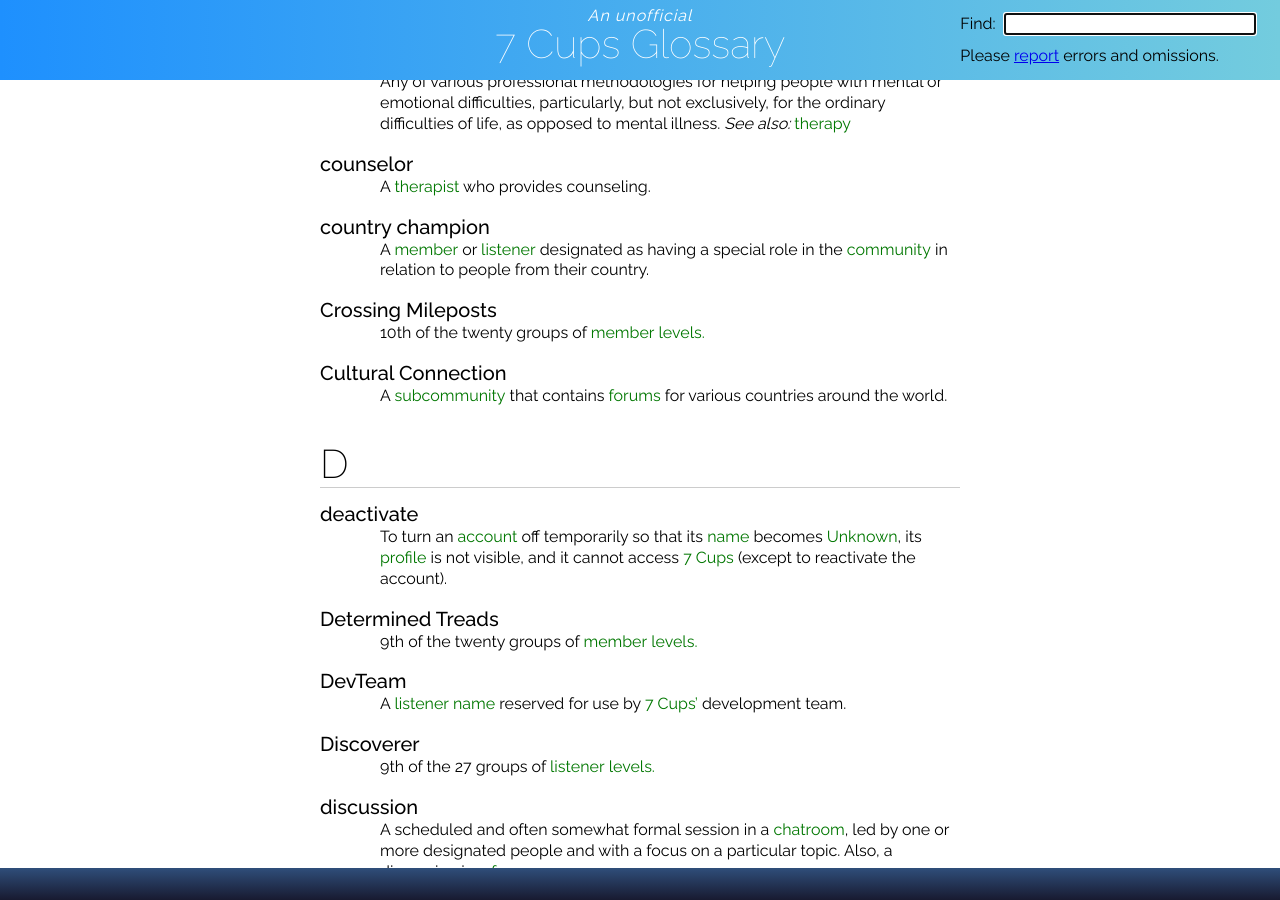
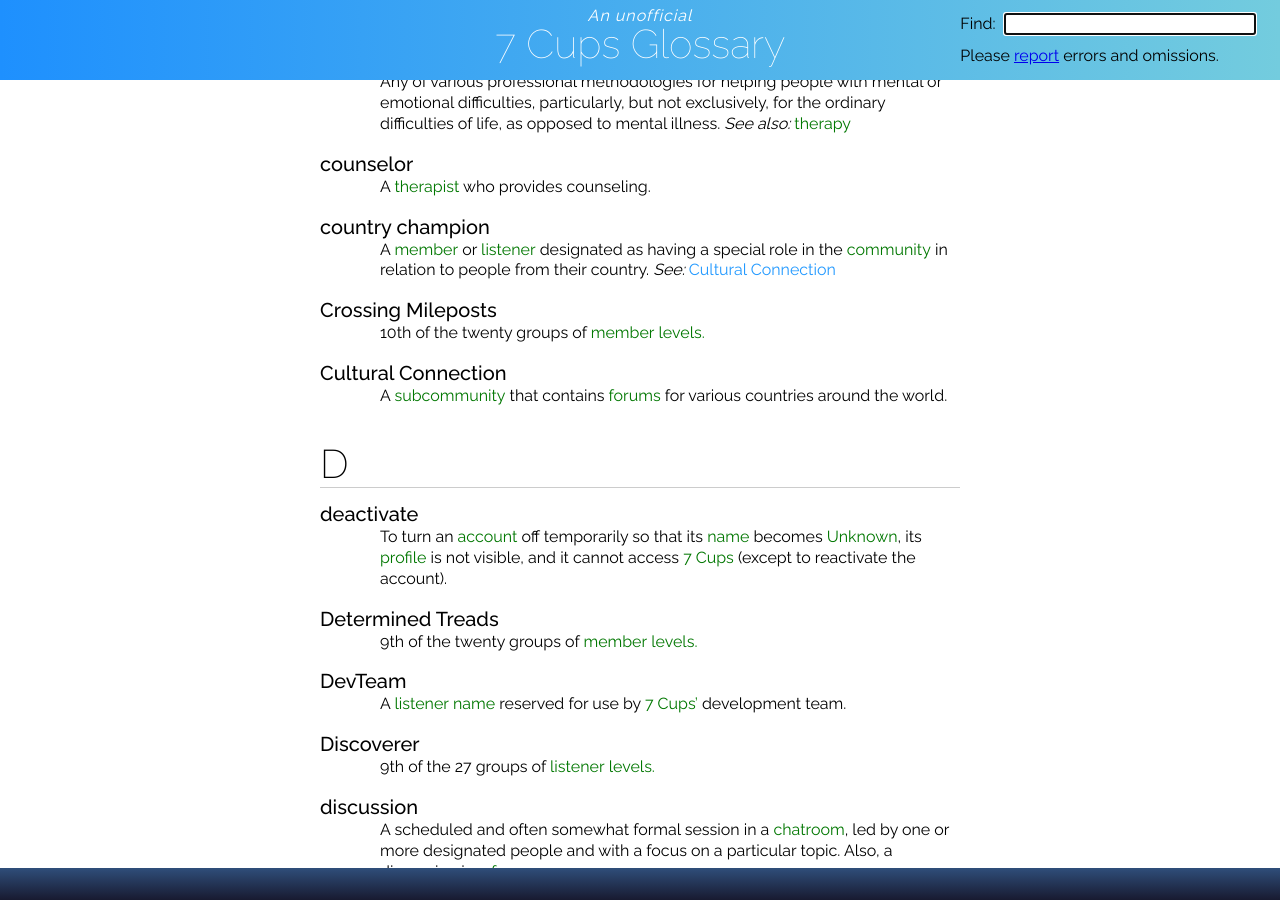
Before and after one commit to RarelyCharlie/rarelycharlie.github.io, a Jekyll site: the page built from glossary.md, in a window 1280 px wide and 900 px high, scrolled down 5445 px. Built offline with Jekyll 4.4.1, drawn with Linux system fonts in a browser that asks for light colours.

Commit message:
add link to cultural connection

```diff
--- a/glossary.md
+++ b/glossary.md
@@ -198,7 +198,7 @@ Any of various professional methodologies for helping people with mental or emot
 A ~~therapist~~ who provides counseling.
 
 # country champion
-A ~~member~~ or ~~listener~~ designated as having a special role in the ~~community~~ in relation to people from their country.
+A ~~member~~ or ~~listener~~ designated as having a special role in the ~~community~~ in relation to people from their country. _See:_ [Cultural Connection](https://www.7cups.com/forum/CulturalConnection_87/)
 
 
 # Crossing Mileposts
```
